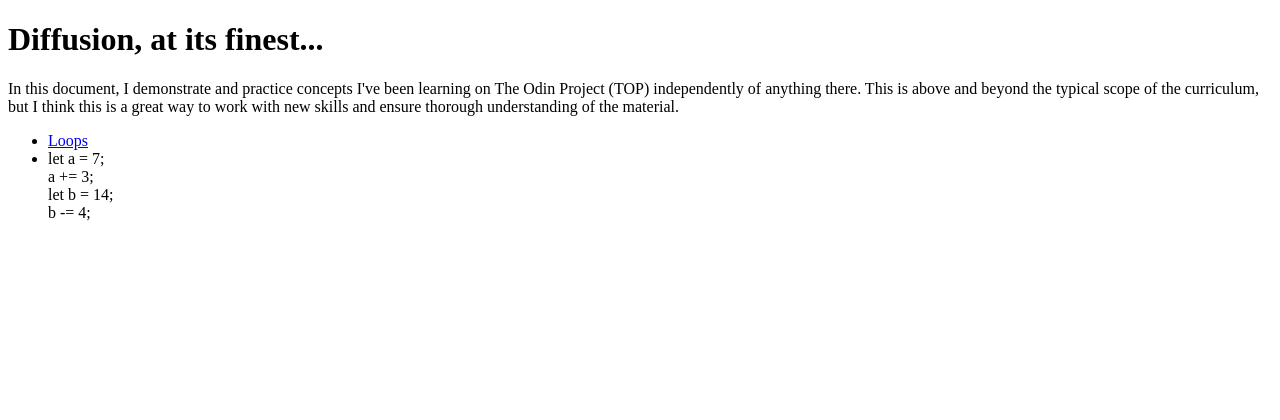
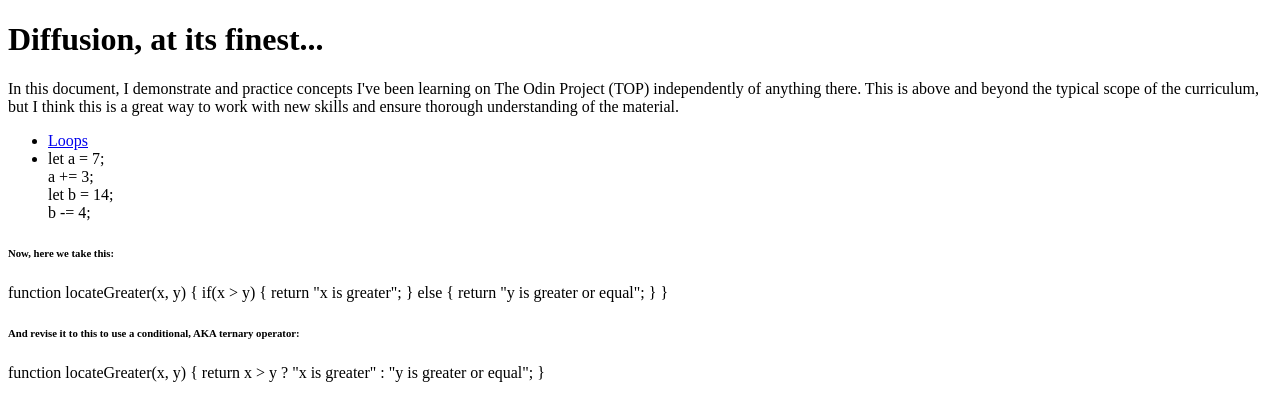
Before and after one commit to IanConroy/Diffusion, a plain HTML site: page index.html in a window 1280 px wide. Drawn offline with Linux system fonts and the light colour scheme.

Commit message:
added ternary operator

```diff
--- a/index.html
+++ b/index.html
@@ -16,5 +16,26 @@
         <li><a href="loops.html">Loops</a></li>
         <li>let a = 7;<br>a += 3;<br>let b = 14;<br>b -= 4;</li>
     </ul>
+    <h6>Now, here we take this:</h6>
+    <article>
+        <p>
+            function locateGreater(x, y) {
+                if(x > y) {
+                    return "x is greater";
+                }
+                else {
+                    return "y is greater or equal";
+                }
+            }
+        </p>
+    </article>
+    <h6>And revise it to this to use a conditional, AKA ternary operator:</h6>
+    <article>
+        <p>
+            function locateGreater(x, y) {
+                return x > y ? "x is greater" : "y is greater or equal";
+            }
+        </p>
+    </article>
 </body>
 </html>
```
